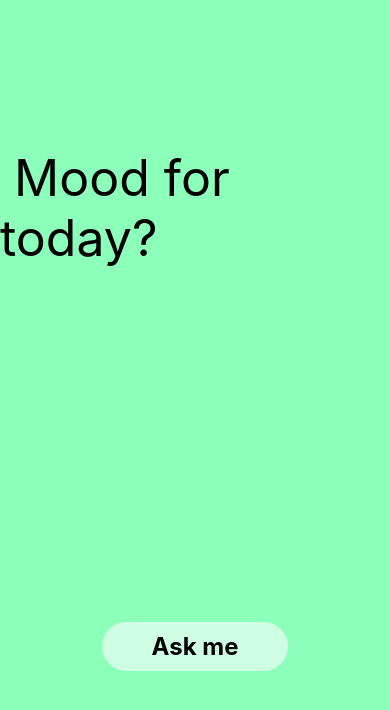
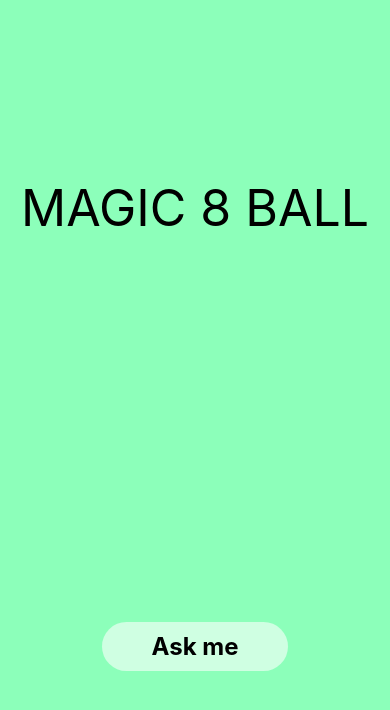
Before and after one commit to Technigo/project-react-native-app, a React Native app: screen / in a window 390 px wide. Shown: the top 710 px of the page. Built offline with nearby package versions, Linux system fonts and the light colour scheme.

Commit message:
added read me

```diff
--- a/App.js
+++ b/App.js
@@ -34,14 +34,13 @@ const Quotes = [
   return (
     <Container>
 
-        <Header title="Mood for today?" />
+        <Header title="MAGIC 8 BALL" />
 
         <Title> {quote.answear}</Title>
 
         <Button onPress={showQuote}>
         <H1>Ask me</H1>
         </Button>
-
 
     </Container>
   )
```
Also changed, not shown: 1 other file (tests, documents, lock files or other folders).
